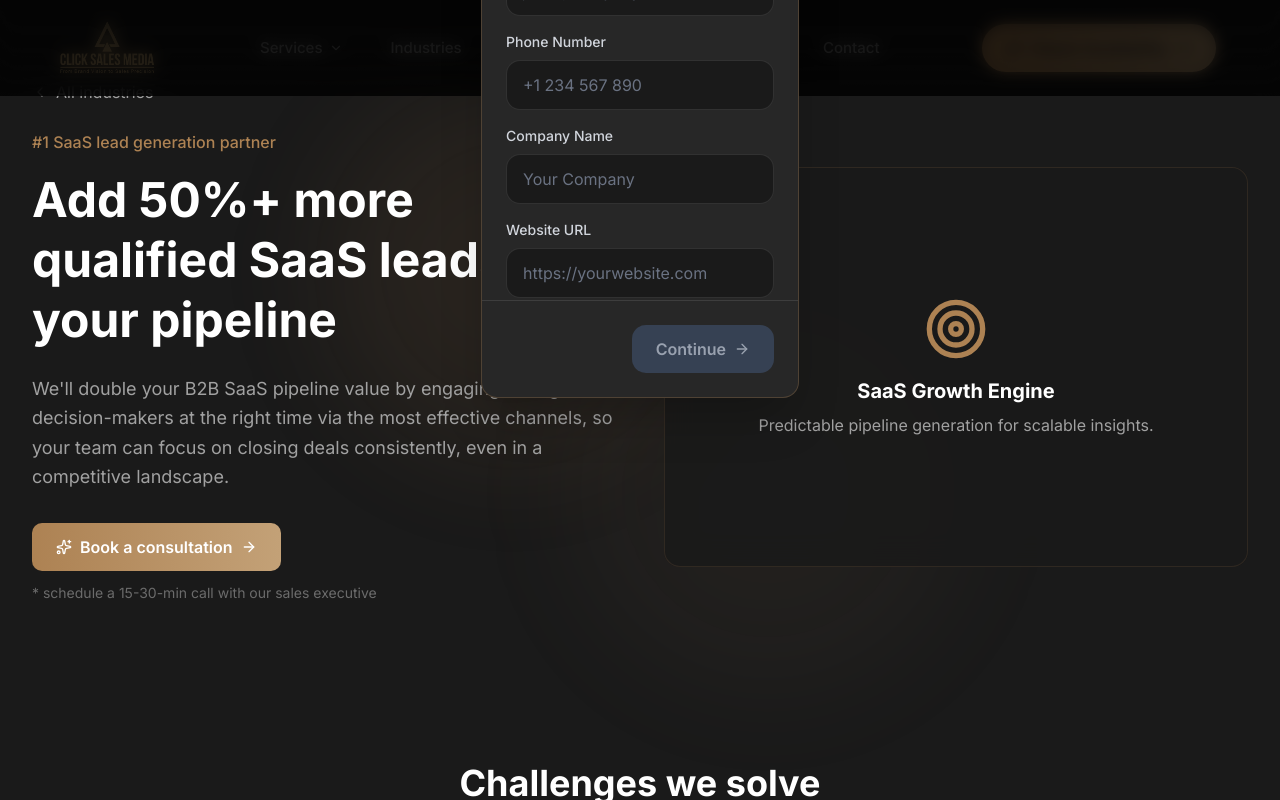
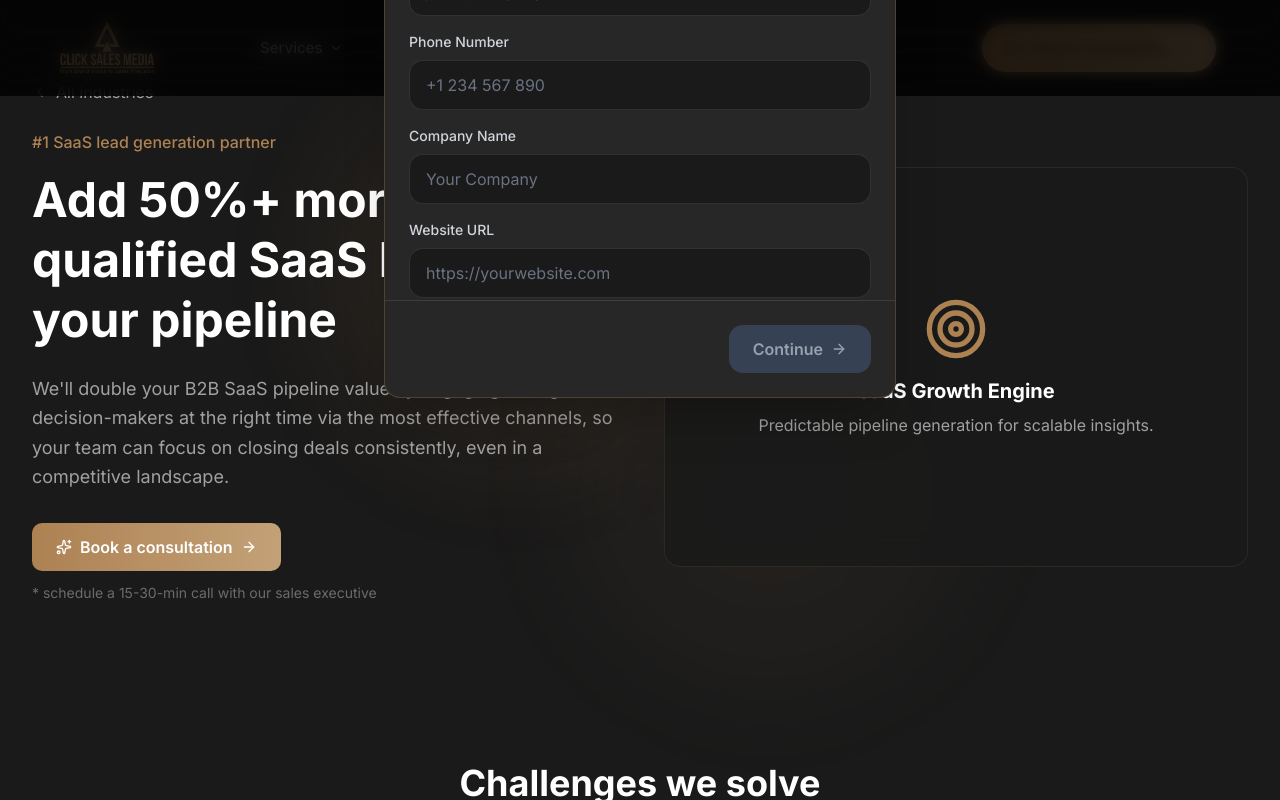
Before and after one commit to mounirclicksalesmedia/clicksalesmedia, a Next.js app: page /industries/saas in a window 1280 px wide. Both pictures are taken after a click on the button "Check Availability". Shown: the top 800 px of the page. Built offline with nearby package versions, Linux system fonts and the light colour scheme.

Commit message:
fix: properly center qualification modal in viewport

```diff
--- a/components/booking/QualificationModal.tsx
+++ b/components/booking/QualificationModal.tsx
@@ -193,21 +193,20 @@ export function QualificationModal({ isOpen, onClose, source }: QualificationMod
                         animate={{ opacity: 1 }}
                         exit={{ opacity: 0 }}
                         onClick={handleClose}
-                        className="fixed inset-0 bg-black/80 backdrop-blur-sm z-[9998]"
+                        className="fixed inset-0 bg-black/80 backdrop-blur-sm z-[9999]"
                     />
 
-                    {/* Modal Container - Centered */}
-                    <div className="fixed inset-0 z-[9999] flex items-center justify-center p-4 pointer-events-none">
+                    {/* Modal */}
                     <motion.div
-                            initial={{ opacity: 0, scale: 0.95, y: 20 }}
-                            animate={{ opacity: 1, scale: 1, y: 0 }}
-                            exit={{ opacity: 0, scale: 0.95, y: 20 }}
+                        initial={{ opacity: 0, scale: 0.95 }}
+                        animate={{ opacity: 1, scale: 1 }}
+                        exit={{ opacity: 0, scale: 0.95 }}
                         transition={{ type: 'spring', damping: 25, stiffness: 300 }}
-                            className="pointer-events-auto"
-                            onClick={(e) => e.stopPropagation()}
+                        className="fixed inset-0 z-[10000] flex items-center justify-center p-4"
                     >
                         <div
                             className="bg-[#272727] rounded-2xl border border-[#AD8253]/30 w-full max-w-lg max-h-[90vh] overflow-hidden shadow-2xl flex flex-col"
+                            onClick={(e) => e.stopPropagation()}
                             onWheel={(e) => e.stopPropagation()}
                         >
                             {/* Header */}
@@ -581,7 +580,6 @@ export function QualificationModal({ isOpen, onClose, source }: QualificationMod
                             )}
                         </div>
                     </motion.div>
-                    </div>
                 </>
             )}
         </AnimatePresence>
```
Lines whose indentation alone changed are shown as unchanged.
